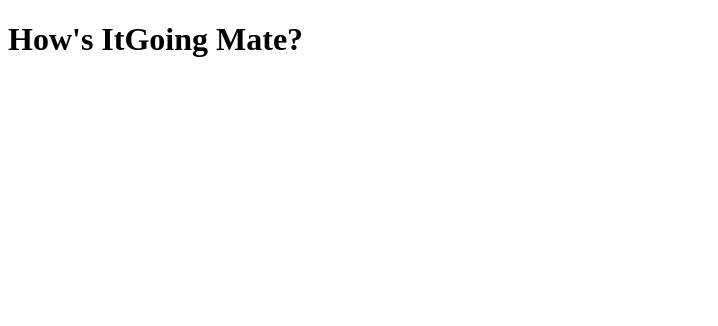
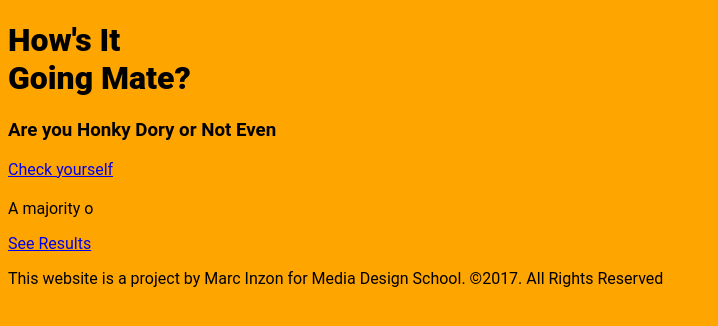
Before and after one commit to marcinzon/howsIt, a plain HTML site: page index.html in a window 1280 px wide. Shown: the whole page, without its empty margins (0-718 px from the left). Drawn offline with Linux system fonts and the light colour scheme.

Commit message:
Set up liveReload Workflow

```diff
--- a/index.html
+++ b/index.html
@@ -5,6 +5,11 @@
 	<title>How's It Going Mate</title>
 </head>
 
+	<!-- Live Reload Code - Remove On Final File -->
+	<script>document.write('<script src="http://' + (location.host || 'localhost').split(':')[0] + ':35729/livereload.js?snipver=1"></' + 'script>')</script>
+	<!-- Live Reload Code Ends - Remove On Final File -->
+
+	<link rel="stylesheet" href="stylesheets/style.css">
 <body>
 <!-- main body -->
 	<div class="wrapper">
@@ -15,16 +20,44 @@
 		</header>
 
 		<body>
-
+			<!-- LANDING AREA -->
 			<div class="landing">
 				<div class="hero">
-					<h1><span>How's It</span><span>Going Mate?</span></h1>
+					<h1>How's It<br>Going Mate?</h1>
+					<h3>Are you <strong>Honky Dory</strong> or <strong>Not Even</strong></h3>
+				</div>
+				<!-- LINK TO SURVEY -->
+				<div class="survery">
+					<a href="survey.html">
+						<P>Check yourself</P>
+					</a>
+				</div>
+				<!-- ABOUT AREA -->
+				<div class="about">
+					<div class="nzMap">
+
+					</div>
+					<div class="aboutBlurb">
+						<h2> </h2>
+						<p>
+							A majority o
+						</p>
+					</div>
+
+				</div>
+				<!-- RESULTS AREA -->
+				<div class="resultsLink">
+					<a href="results.html">
+						<div class="resultsBt">
+							<P>See Results</P>
+						</div>
+					</a>
 				</div>
 			</div>
 		</body>
 
 		<footer>
-
+			<p>This website is a project by Marc Inzon for Media Design School. &copy2017. All Rights Reserved</p>
 		</footer>
 	</div>
 </body>
--- /dev/null
+++ b/stylesheets/SCSS/reset.css
@@ -0,0 +1,48 @@
+/* http://meyerweb.com/eric/tools/css/reset/
+   v2.0 | 20110126
+   License: none (public domain)
+*/
+
+html, body, div, span, applet, object, iframe,
+h1, h2, h3, h4, h5, h6, p, blockquote, pre,
+a, abbr, acronym, address, big, cite, code,
+del, dfn, em, img, ins, kbd, q, s, samp,
+small, strike, strong, sub, sup, tt, var,
+b, u, i, center,
+dl, dt, dd, ol, ul, li,
+fieldset, form, label, legend,
+table, caption, tbody, tfoot, thead, tr, th, td,
+article, aside, canvas, details, embed,
+figure, figcaption, footer, header, hgroup,
+menu, nav, output, ruby, section, summary,
+time, mark, audio, video {
+	margin: 0;
+	padding: 0;
+	border: 0;
+	font-size: 100%;
+	font: inherit;
+	vertical-align: baseline;
+}
+/* HTML5 display-role reset for older browsers */
+article, aside, details, figcaption, figure,
+footer, header, hgroup, menu, nav, section {
+	display: block;
+}
+body {
+	line-height: 1;
+}
+ol, ul {
+	list-style: none;
+}
+blockquote, q {
+	quotes: none;
+}
+blockquote:before, blockquote:after,
+q:before, q:after {
+	content: '';
+	content: none;
+}
+table {
+	border-collapse: collapse;
+	border-spacing: 0;
+}
--- /dev/null
+++ b/stylesheets/SCSS/style.scss
@@ -0,0 +1,20 @@
+// SCSS STYLES
+
+// IMPORTS
+
+// RESET
+// @import 'reset';
+
+// VARIABLES $mainFonts, $subFonts, $bgColour, $colour1, $colour2
+@import 'variables';
+
+
+// MAIN STYLES
+body{
+	font-family: $mainFonts;
+	background-color: $bgColour;
+}
+h1{
+	font-family: $mainFonts;
+	font-weight: 800;
+}
--- /dev/null
+++ b/stylesheets/SCSS/variables.scss
@@ -0,0 +1,8 @@
+// FONTS
+$mainFonts: Roboto, sans-serif;
+
+// $subFonts: Roboto, sans-serif;
+
+// COLOURS
+$bgColour: orange;
+//
```
Also changed, not shown: stylesheets/SCSS/style.css (added), stylesheets/style.css (added), 1 other file.
